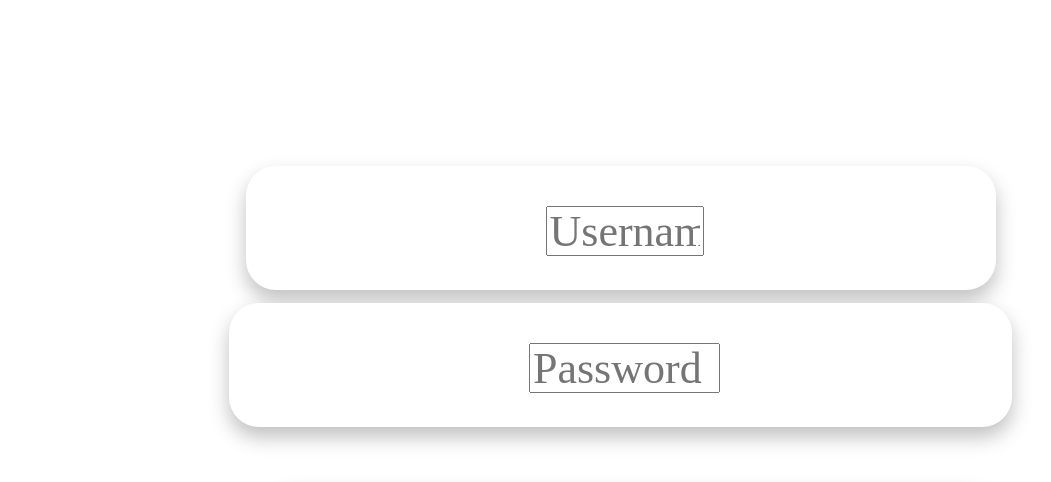
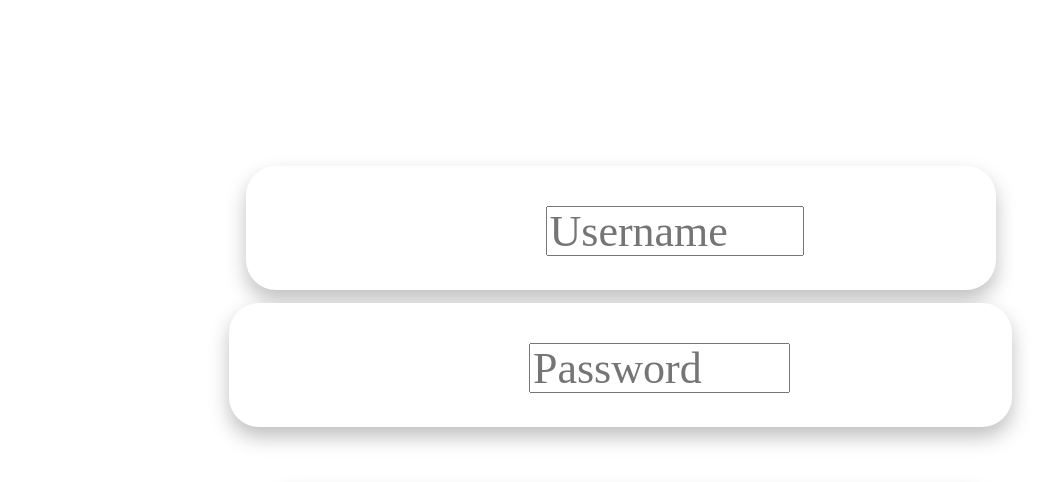
Before and after one commit to jhedea/CABBY, a plain HTML site: page sign_in_page.html in a window 1280 px wide. Shown: the part 139-621 px from the top of the page, without its empty margins (39-1090 px from the left). Drawn offline with Linux system fonts and the light colour scheme.

Commit message:
change input

```diff
--- a/style_sign_in_page.css
+++ b/style_sign_in_page.css
@@ -97,7 +97,7 @@
 }
 .username_shady{
 
-    width: 150px;
+    width: 250px;
     height: 44px;
 
     font-family: 'Josefin Sans';
@@ -139,7 +139,7 @@
 .pw_shady{
     /* Name */
 
-    width: 183px;
+    width: 253px;
     height: 44px;
 
     font-family: 'Josefin Sans';
```
